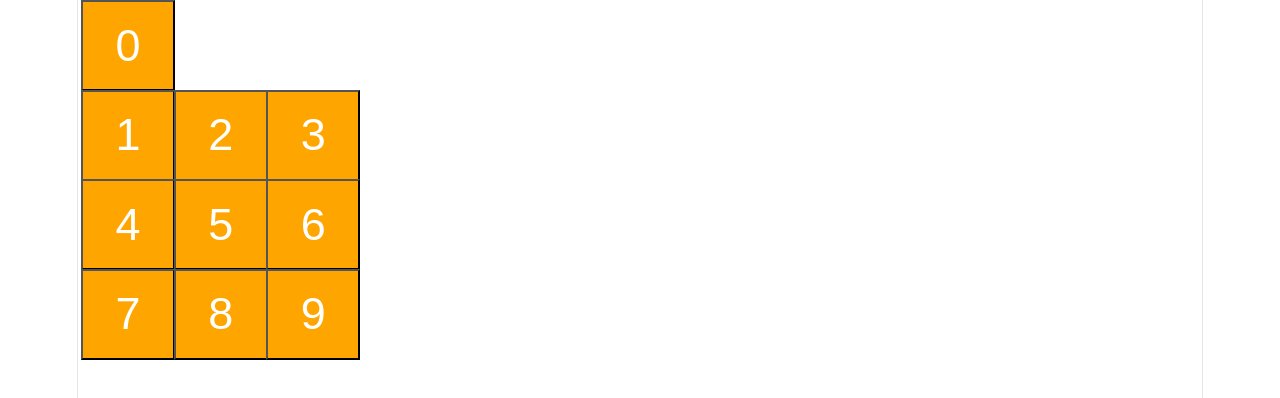
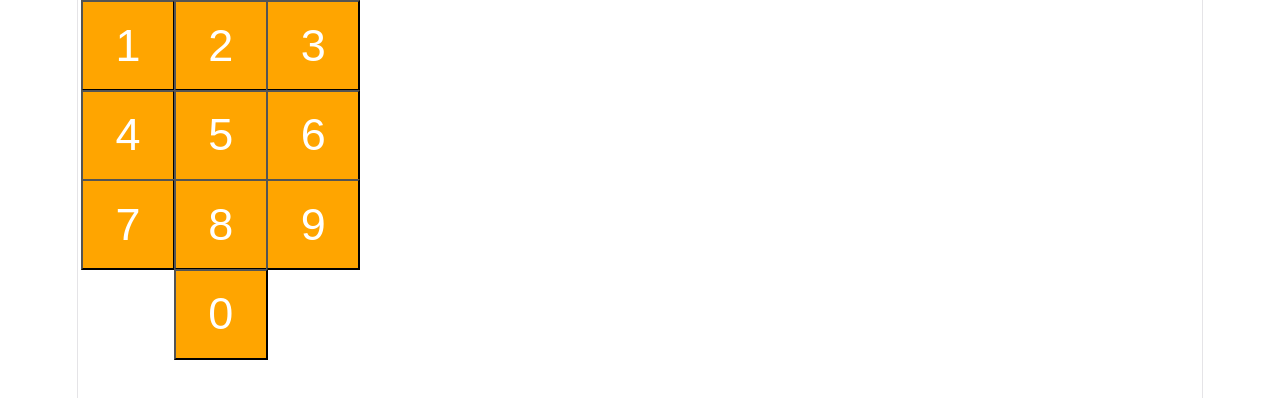
Before and after one commit to chriswee168/react-calculator, a React (Vite) app: page / in a window 1280 px wide. Shown: the top 398 px of the page. Built offline with nearby package versions, Linux system fonts and the light colour scheme.

Commit message:
Move CalcButton for zero to bottom

```diff
--- a/src/CalcTable.jsx
+++ b/src/CalcTable.jsx
@@ -13,9 +13,6 @@ export default function CalcTable() {
       <table className={styles.calcTable}>
         <tbody>
           <tr>
-            <td><CalcButton calcLabel="0" borderRadii={[0, 0, 0, 0]}/></td>
-          </tr>
-          <tr>
             <td><CalcButton calcLabel="1" borderRadii={[0, 0, 0, 0]}/></td>
             <td><CalcButton calcLabel="2" borderRadii={[0, 0, 0, 0]}/></td>
             <td><CalcButton calcLabel="3" borderRadii={[0, 0, 0, 0]}/></td>
@@ -30,6 +27,10 @@ export default function CalcTable() {
             <td><CalcButton calcLabel="8" borderRadii={[0, 0, 0, 0]}/></td>
             <td><CalcButton calcLabel="9" borderRadii={[0, 0, 0, 0]}/></td>
           </tr>
+          <tr>
+            <td />
+            <td><CalcButton calcLabel="0" borderRadii={[0, 0, 0, 0]}/></td>
+          </tr>
         </tbody>
       </table>
     </>
```
